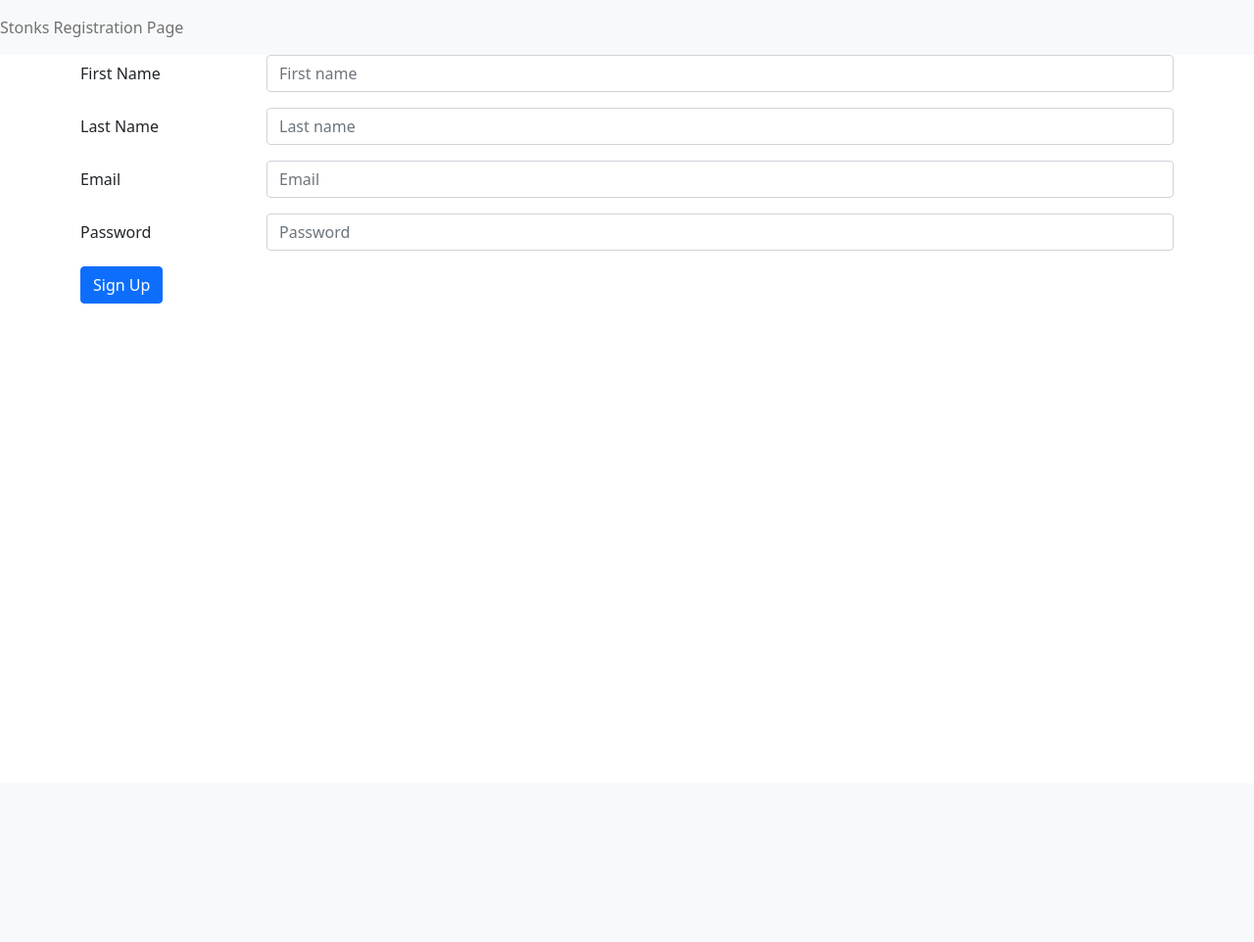
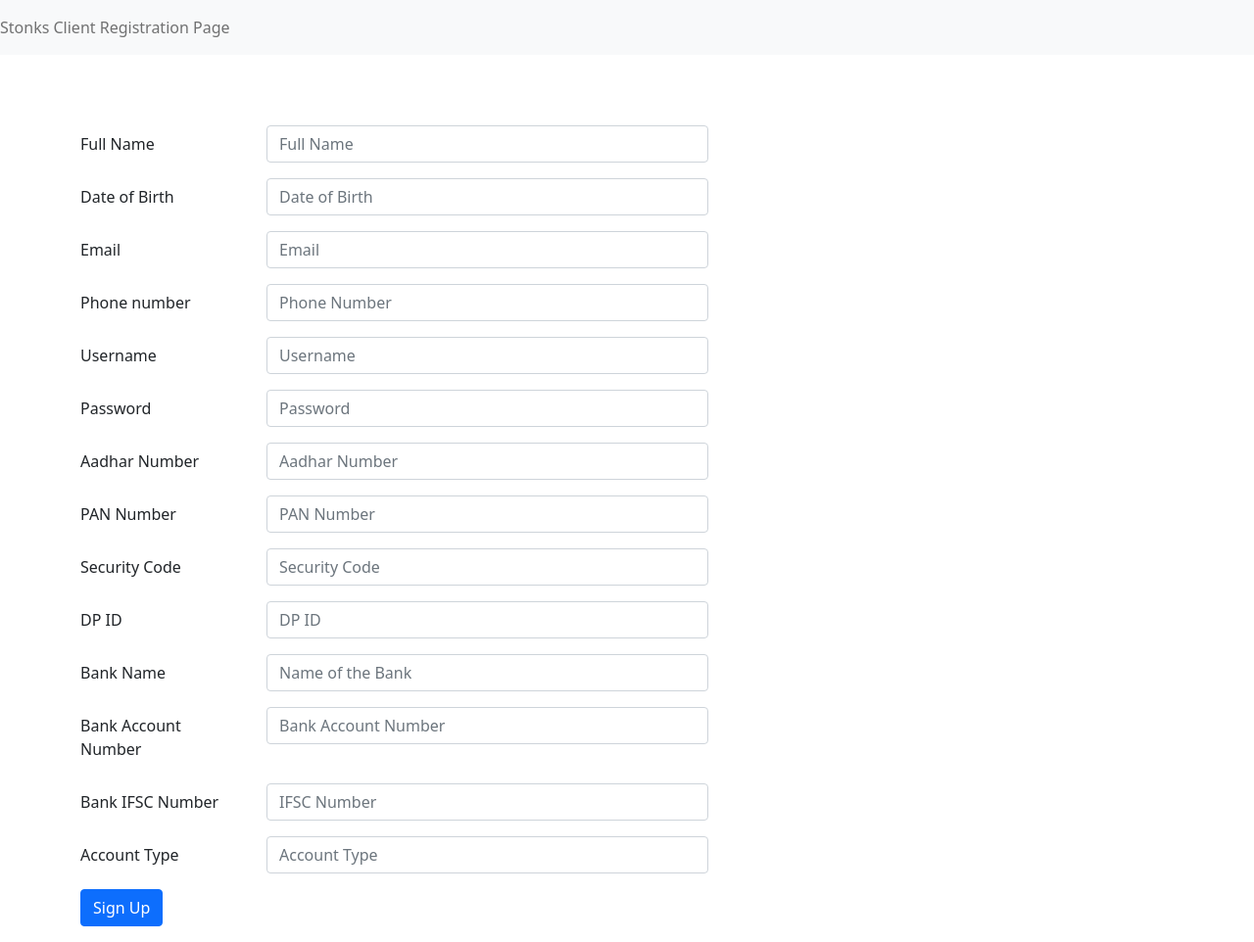
Before and after one commit to shreya-prabhu/Stonks, a Flask app: page /register in a window 1280 px wide. Shown: the whole page at 98% size. Before the commit the page ends 310 px from the top, so only its background shows below. Run offline with Flask 2, Linux system fonts and the light colour scheme; some libraries are stand-ins or nearby versions.

Commit message:
Added necessary fields

```diff
--- a/templates/register.html
+++ b/templates/register.html
@@ -2,47 +2,115 @@
 <html>
 
     <nav class="navbar navbar-light bg-light">
-        <span class="navbar-text">
-          Stonks Registration Page
+        <span class="navbar-text" >
+          Stonks Client Registration Page
         </span>
     </nav>
+    <br><br><br>
 
     <div class="container-sm" align-items-center>
-        <form>
+        <form action="{{ url_for('client_insert') }}" method="post">
             <div class="row mb-3">
-                <label for="FirstName3" class="col-sm-2 col-form-label">First Name</label>
-                <div class="col-sm-10">
-                  <input type="text" class="form-control" placeholder="First name" aria-label="First name">
+                <label for="Full Name" class="col-sm-2 col-form-label">Full Name</label>
+                <div class="col-sm-5">
+                  <input type="text" class="form-control" placeholder="Full Name" aria-label="Full Name" name="fullname" value="{{request.form.fullname }}" required>
                 </div>
             </div>
 
             <div class="row mb-3">
 
-                <label for="LastName3" class="col-sm-2 col-form-label">Last Name</label>
-                <div class="col-sm-10">
-                  <input type="text" class="form-control" placeholder="Last name" aria-label="Last name">
+                <label for="DOB" class="col-sm-2 col-form-label">Date of Birth</label>
+                <div class="col-sm-5">
+                  <input type="datetime" class="form-control" placeholder="Date of Birth" name="dob" value="{{request.form.dob }}"aria-label="DOB">
                 </div>
             </div>
 
-
-
+            <div class="row mb-3">
+              <label for="inputEmail3" class="col-sm-2 col-form-label">Email</label>
+              <div class="col-sm-5">
+                <input type="email" class="form-control" placeholder="Email" id="inputEmail3" name="email" value="{{request.form.email }}" required>
+              </div>
+            </div>
 
             <div class="row mb-3">
-              <label for="inputEmail3" class="col-sm-2 col-form-label">Email</label>
-              <div class="col-sm-10">
-                <input type="email" class="form-control" placeholder="Email" id="inputEmail3">
+              <label for="phonenumber3" class="col-sm-2 col-form-label">Phone number</label>
+              <div class="col-sm-5">
+                <input type="tel" class="form-control" placeholder="Phone Number" id="phonenumber3" name="phonenumber" value="{{request.form.phonenumber}}" required>
+              </div>
+            </div>
+
+            <div class="row mb-3">
+              <label for="username3" class="col-sm-2 col-form-label">Username</label>
+              <div class="col-sm-5">
+                <input type="text" class="form-control" placeholder="Username" id="username3" name="username" value="{{request.form.username }}" required>
               </div>
             </div>
 
             <div class="row mb-3">
               <label for="inputPassword3" class="col-sm-2 col-form-label">Password</label>
-              <div class="col-sm-10">
-                <input type="password" class="form-control" placeholder="Password" id="inputPassword3">
+              <div class="col-sm-5">
+                <input type="password" class="form-control" placeholder="Password" id="inputPassword3" name="password" value="{{request.form.password}}" required>
               </div>
             </div>
 
+            <div class="row mb-3">
+              <label for="aadharnumber3" class="col-sm-2 col-form-label">Aadhar Number</label>
+              <div class="col-sm-5">
+                <input type="number" class="form-control" placeholder="Aadhar Number" id="aadharnumber3" name="aadharnumber" value="{{request.form.aadharnumber }}" required>
+              </div>
+            </div>
 
-            <button type="submit" class="btn btn-primary">Sign Up</button>
+            <div class="row mb-3">
+              <label for="pannumber3" class="col-sm-2 col-form-label">PAN Number</label>
+              <div class="col-sm-5">
+                <input type="text" class="form-control" placeholder="PAN Number" id="pannumber3" name="pannumber" value="{{request.form.pannumber}}" required>
+              </div>
+            </div>
+
+            <div class="row mb-3">
+              <label for="securitycode3" class="col-sm-2 col-form-label">Security Code</label>
+              <div class="col-sm-5">
+                <input type="text" class="form-control" placeholder="Security Code" id="securitycode3" name="securitycode" value="{{request.form.securitycode}}" required>
+              </div>
+            </div>
+
+            <div class="row mb-3">
+              <label for="dpid3" class="col-sm-2 col-form-label">DP ID</label>
+              <div class="col-sm-5">
+                <input type="text" class="form-control" placeholder="DP ID" id="dpid3" name="dpid" value="{{request.form.dpid}}"required>
+              </div>
+            </div>
+
+            <div class="row mb-3">
+              <label for="bankname3" class="col-sm-2 col-form-label">Bank Name</label>
+              <div class="col-sm-5">
+                <input type="text" class="form-control" placeholder="Name of the Bank" id="bankname3" name="bankname" value="{{request.form.bankname}}"required>
+              </div>
+            </div>
+
+            <div class="row mb-3">
+              <label for="bankacc3" class="col-sm-2 col-form-label">Bank Account Number</label>
+              <div class="col-sm-5">
+                <input type="number" class="form-control" placeholder="Bank Account Number" id="bankacc3" name="bankacc" value="{{request.form.bankacc}}"required>
+              </div>
+            </div>
+
+            <div class="row mb-3">
+              <label for="bankifsc3" class="col-sm-2 col-form-label">Bank IFSC Number</label>
+              <div class="col-sm-5">
+                <input type="text" class="form-control" placeholder="IFSC Number" id="bankacc3" name="bankifsc" value="{{request.form.bankifsc}}"required>
+              </div>
+            </div>
+
+            <div class="row mb-3">
+              <label for="acctype3" class="col-sm-2 col-form-label">Account Type</label>
+              <div class="col-sm-5">
+                <input type="text" class="form-control" placeholder="Account Type" id="bankacc3" name="banktype" value="{{request.form.banktype}}"required>
+              </div>
+            </div>
+
+            <input class="btn btn-primary" type="submit" value="Sign Up">
+           <!-- <p><button class="btn btn-primary">Sign Up</button></p>-->
 
           </form>
     </div>
```
